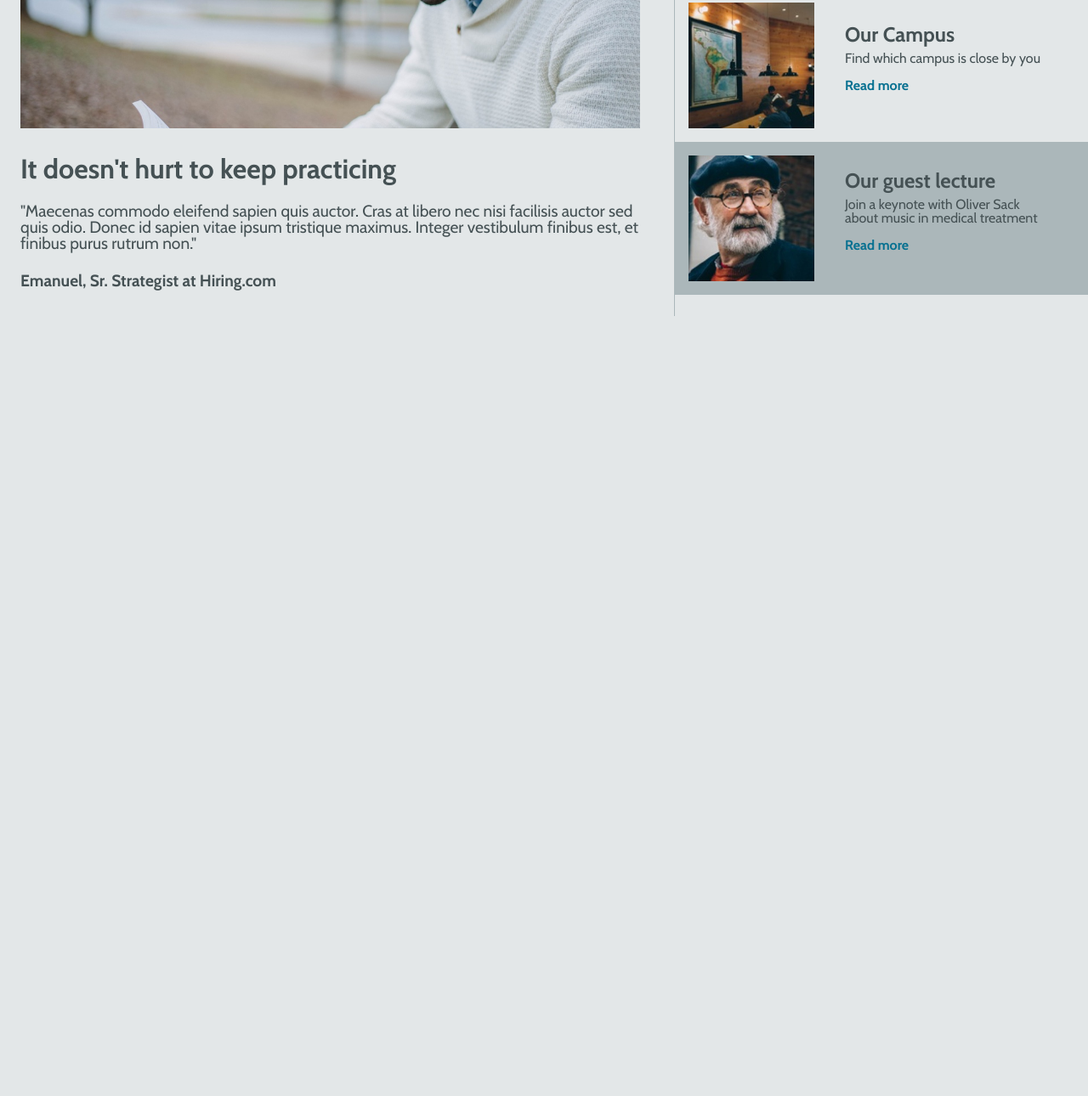
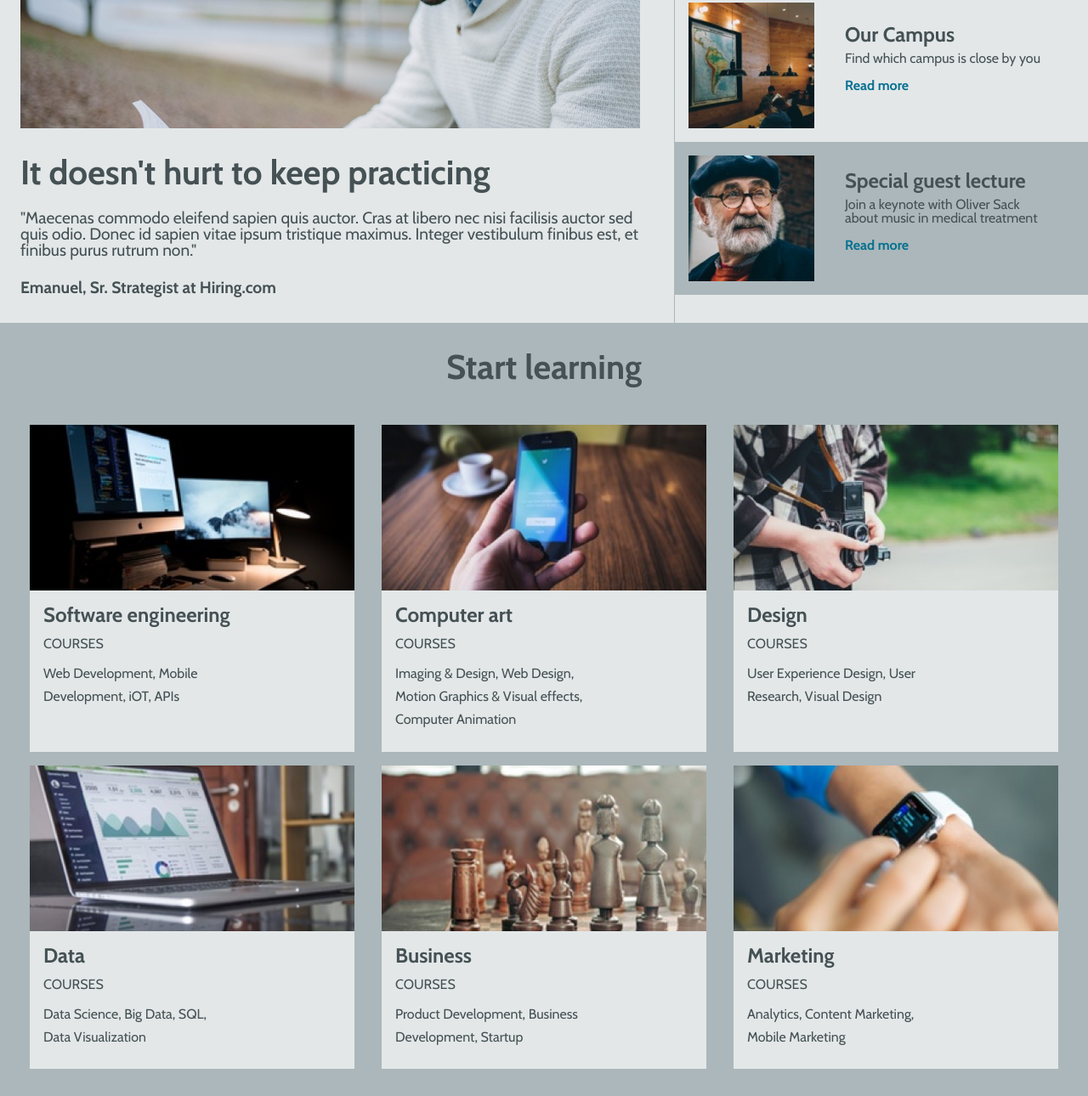
Before and after one commit to rafjimenez/colmar, a plain HTML site: page index.html in a window 1280 px wide. Shown: the part 665-1955 px from the top of the page at 85% size. Before the commit the page ends 1037 px from the top, so only its background shows below. Drawn offline with nearby package versions, Linux system fonts and the light colour scheme.

Commit message:
Courses section complete.

```diff
--- a/index.html
+++ b/index.html
@@ -149,7 +149,7 @@
 
             <div class="info-column-item-copy">
 
-              <h2>Our guest lecture</h2>
+              <h2>Special guest lecture</h2>
               <h3>Join a keynote with Oliver Sack<br>about music in medical treatment</h3>
               <h3><a href="#">Read more</a></h3>
 
@@ -161,6 +161,159 @@
 
       </div>
     <!--COURSES-->
+
+      <div id="courses-container">
+
+        <div id="courses-headline">
+
+          <h1>Start learning</h1>
+
+        </div>
+
+        <div id="courses-item-container">
+
+          <div class="courses-container-row">
+
+            <div class="courses-item">
+
+              <div class="courses-item-photo" id="software">
+
+              </div>
+
+              <div class="courses-item-title">
+
+                <h2>Software engineering</h2>
+
+              </div>
+
+              <div class="courses-item-copy">
+
+                <h3>COURSES</h3>
+                <h3>Web Development, Mobile <br>Development, iOT, APIs</h3>
+
+              </div>
+
+            </div>
+
+            <div class="courses-item">
+
+              <div class="courses-item-photo" id="computer">
+
+              </div>
+
+              <div class="courses-item-title">
+
+                <h2>Computer art</h2>
+
+              </div>
+
+              <div class="courses-item-copy">
+
+                <h3>COURSES</h3>
+                <h3>Imaging & Design, Web Design,<br>
+                  Motion Graphics & Visual effects, <br>Computer Animation</h3>
+
+              </div>
+
+            </div>
+
+            <div class="courses-item">
+
+              <div class="courses-item-photo" id="design">
+
+              </div>
+
+              <div class="courses-item-title">
+
+                <h2>Design</h2>
+
+              </div>
+
+              <div class="courses-item-copy">
+
+                <h3>COURSES</h3>
+                <h3>User Experience Design, User<br>
+                  Research, Visual Design</h3>
+
+              </div>
+
+            </div>
+
+          </div>
+
+          <div class="courses-container-row">
+
+            <div class="courses-item">
+
+              <div class="courses-item-photo" id="data">
+
+              </div>
+
+              <div class="courses-item-title">
+
+                <h2>Data</h2>
+
+              </div>
+
+              <div class="courses-item-copy">
+
+                <h3>COURSES</h3>
+                <h3>Data Science, Big Data, SQL,<br>
+                  Data Visualization</h3>
+
+              </div>
+
+            </div>
+
+            <div class="courses-item">
+
+              <div class="courses-item-photo" id="business">
+
+              </div>
+
+              <div class="courses-item-title">
+
+                <h2>Business</h2>
+
+              </div>
+
+              <div class="courses-item-copy">
+
+                <h3>COURSES</h3>
+                <h3>Product Development, Business<br>
+                  Development, Startup</h3>
+
+              </div>
+
+            </div>
+
+            <div class="courses-item">
+
+              <div class="courses-item-photo" id="marketing">
+
+              </div>
+
+              <div class="courses-item-title">
+
+                <h2>Marketing</h2>
+
+              </div>
+
+              <div class="courses-item-copy">
+
+                <h3>COURSES</h3>
+                <h3>Analytics, Content Marketing,<br>
+                  Mobile Marketing</h3>
+
+              </div>
+
+            </div>
+
+          </div>
+
+        </div>
+
+      </div>
     <!--THESIS-->
     <!--FOOTER-->
     </div>
--- a/resources/css/styles.css
+++ b/resources/css/styles.css
@@ -10,7 +10,7 @@ html {
 }*/
 
 h1{
-  font-size: 2rem;
+  font-size: 2.5rem;
   font-weight: bold;
 }
 
@@ -222,6 +222,82 @@ h5{
   background-image: url(../images/information-guest-lecture.jpg);
 }
 
+/*COURSES*/
+
+#courses-container {
+  display: flex;
+  flex-direction: column;
+  background-color: hsl(194, 10%, 70%);
+  align-items: center;
+}
+
+#courses-headline {
+  margin: 32px;
+}
+
+#courses-item-container {
+  display: flex;
+  flex-direction: column;
+  margin-bottom: 32px;
+}
+
+.courses-container-row {
+  display: flex;
+  margin-top: 16px;
+}
+
+.courses-item {
+
+  background-color: hsl(194, 10%, 90%);
+  margin: 0px 16px;
+  width: 382px;
+}
+
+.courses-item-photo {
+  width: 100%;
+  height: 196px;
+  background-repeat: no-repeat;
+  background-size: contain;
+}
+
+#software {
+  background-image: url(../images/course-software.jpg);
+}
+
+#computer {
+  background-image: url(../images/course-computer-art.jpg);
+}
+
+#design {
+  background-image: url(../images/course-design.jpg);
+}
+
+#data {
+  background-image: url(../images/course-data.jpg);
+}
+
+#business {
+  background-image: url(../images/course-business.jpg);
+}
+
+#marketing {
+  background-image: url(../images/course-marketing.jpg);
+}
+
+.courses-item-title {
+  margin: 16px 16px 8px 16px;
+}
+
+.courses-item-copy {
+  margin: 0 0 24px 16px;
+  line-height: 1.7;
+}
+
+
+.courses-item-copy h3 {
+  margin-bottom: 8px;
+}
+
 
 /*RESPONSIVE*/
 
@@ -315,4 +391,29 @@ h5{
     align-self: flex-start;
     margin-left: 32px;
   }
+
+  #courses-container {
+    background-color: hsl(194, 10%, 90%);
+    align-items: center;
+  }
+
+  #courses-headline {
+    margin-bottom: 16px;
+  }
+
+  .courses-container-row {
+    margin-top: 0;
+    flex-direction: column;
+  }
+
+  .courses-item-photo,
+  .courses-item-copy {
+    display: none;
+  }
+
+  .courses-item-title {
+    background-color: hsl(194, 10%, 70%);
+    padding: 16px;
+    margin-bottom: 8px;
+  }
 }
```
